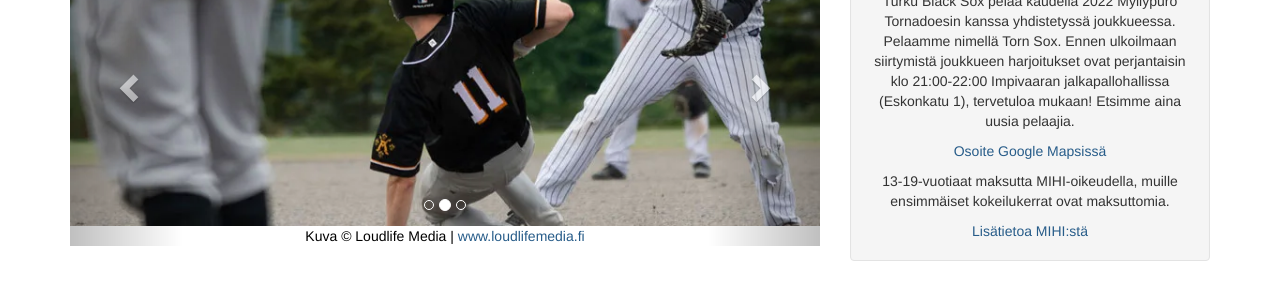
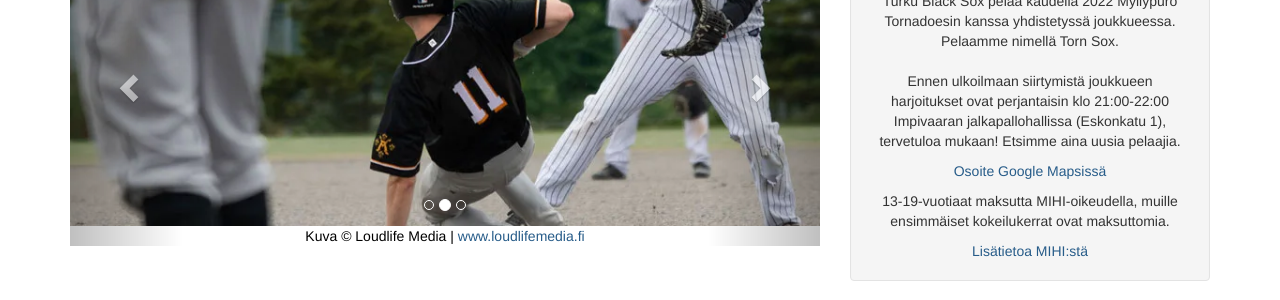
Before and after one commit to jhirvioja/turkublacksox, an Eleventy site: page src/index.njk in a window 1280 px wide. Shown: the part 153-453 px from the top of the page. Built offline with nearby package versions, Linux system fonts and the light colour scheme; Eleventy itself is replaced by a stand-in of ours; files that its build step writes are made by us from their sources.

Commit message:
Lisätty mahdollisyys boksisisällössä rivittää tekstiä, README myös päivitetty

```diff
--- a/src/index.njk
+++ b/src/index.njk
@@ -3,6 +3,8 @@ layout: layouts/base.njk
 title: "Turku Black Sox | Baseball Team | Est. 2011"
 boksititle: "Ajankohtaista"
 boksisisalto: "Turku Black Sox pelaa kaudella 2022 Myllypuro Tornadoesin kanssa yhdistetyssä joukkueessa. Pelaamme nimellä Torn Sox.
+
+
 Ennen ulkoilmaan siirtymistä joukkueen harjoitukset ovat perjantaisin klo 21:00-22:00 Impivaaran jalkapallohallissa (Eskonkatu 1), tervetuloa mukaan! Etsimme aina uusia pelaajia."
 linkki1teksti: "Osoite Google Mapsissä"
 linkki1url: "https://goo.gl/maps/BwTp9Qd3xb71wXc36"
@@ -95,9 +97,7 @@ eleventyNavigation:
     <h1 style="text-align: center; font-size: 1.5em">{{ boksititle  }}</h1>
     <div class="col-sm-4">
       <div class="well">
-        <p style="text-align: center">
-        {{ boksisisalto }}
-        </p>
+        <p style="text-align: center; white-space: pre-line;">{{ boksisisalto }}</p>
         <p style="text-align: center">
           <a href="{{ linkki1url }}"
             >{{ linkki1teksti }}</a
```
Also changed, not shown: README.md.
